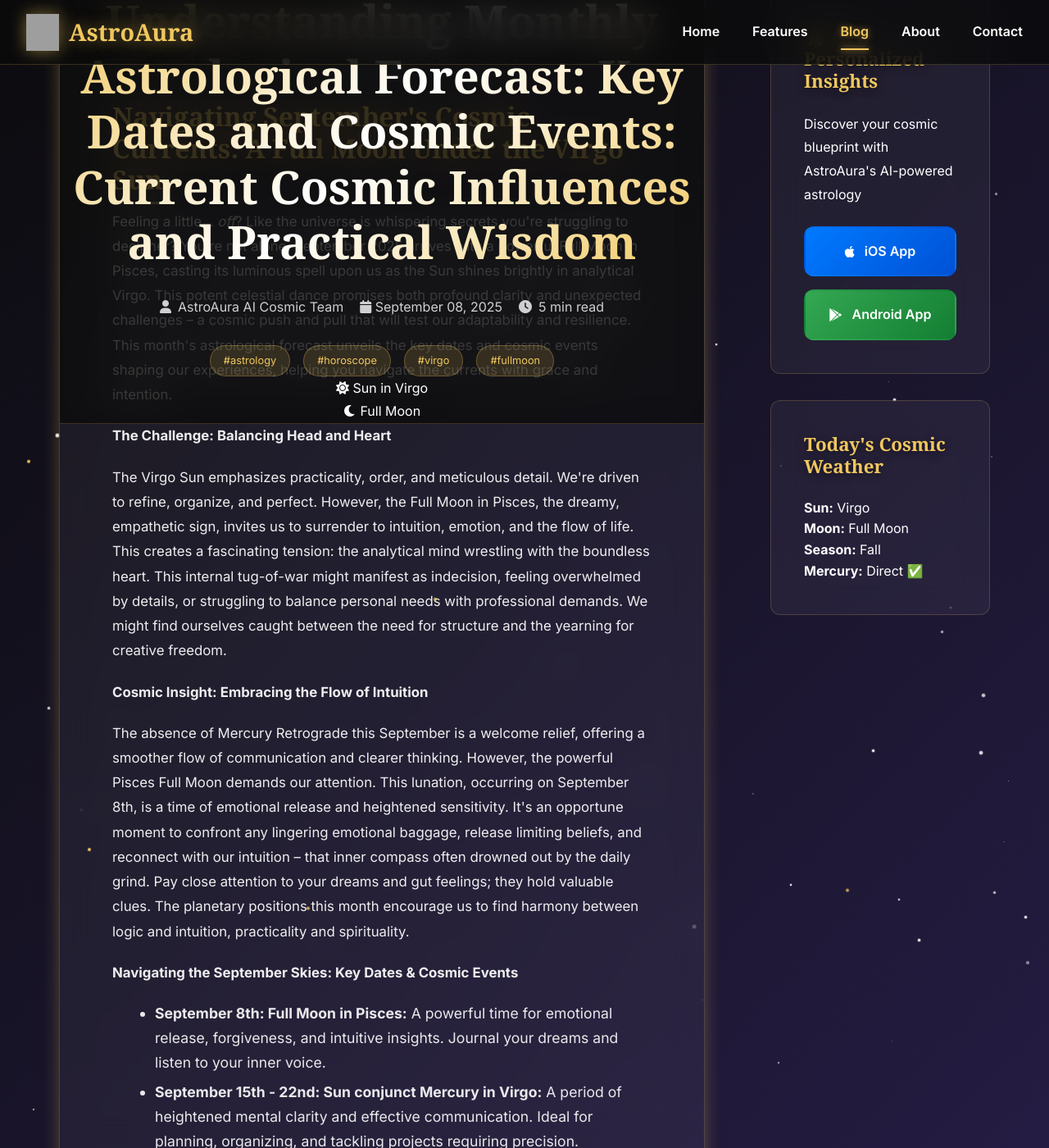
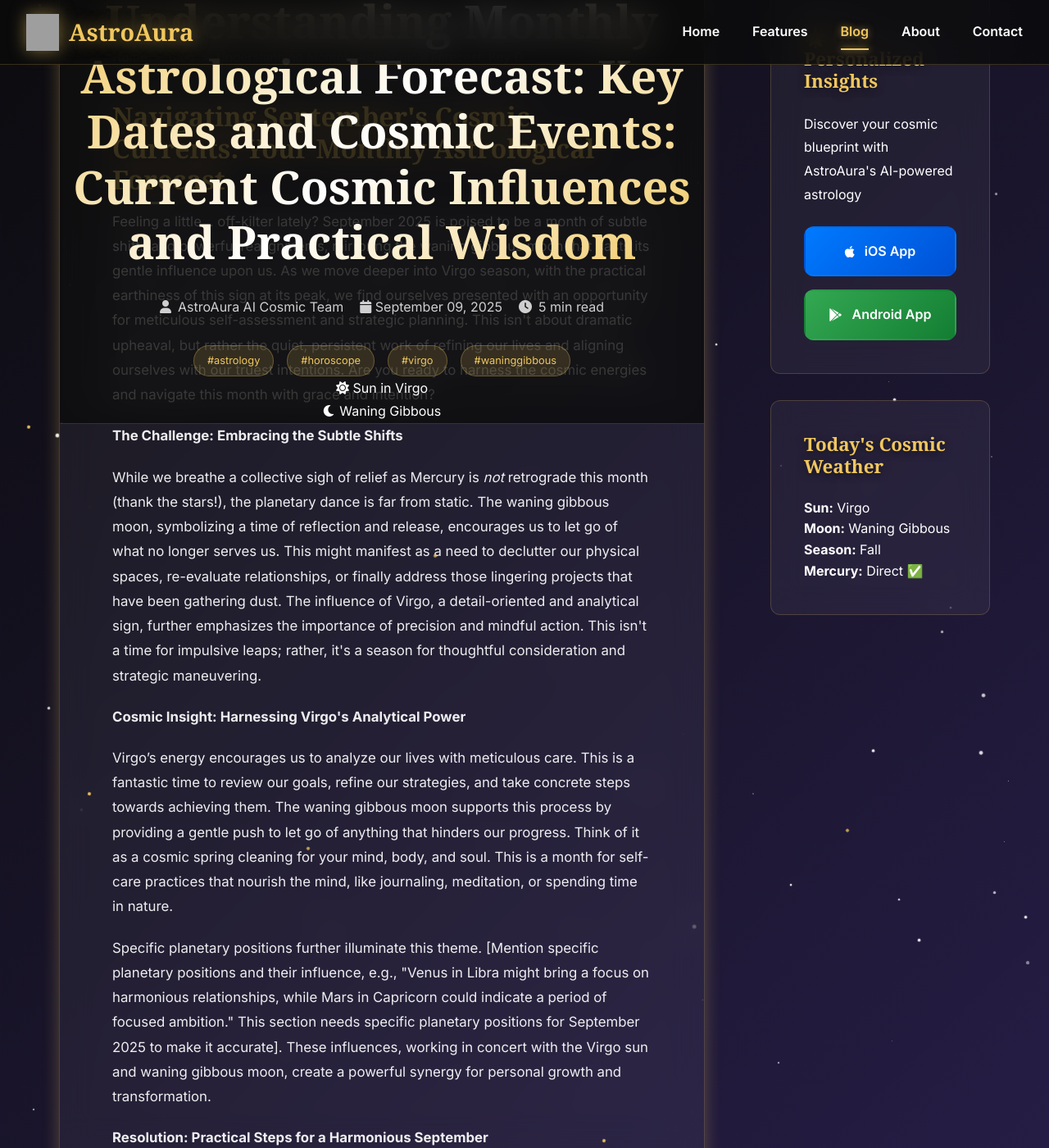
Before and after one commit to royanis/astroaura-website, a Jekyll site: the page blog/posts/understanding-monthly-astrological-forecast-key-da.html, which Jekyll copies as it is, in a window 1280 px wide and 1400 px high, scrolled down 221 px. Shown: the whole window at 82% size. Built offline with Jekyll 4.4.1, drawn with Linux system fonts in a browser that asks for light colours; some web fonts are replaced; comment, search, counter and statistics services are not loaded; some of the changed text lies outside the part shown; grey boxes are pictures that could not be loaded.

Commit message:
🌟 Automated blog post: 2025-09-09 01:47 UTC
Generated authentic astrology content
Updated RSS feeds and sitemap
Published via GitHub Actions

🤖 Automated by AstroAura Blog System

```diff
--- a/blog/posts/understanding-monthly-astrological-forecast-key-da.html
+++ b/blog/posts/understanding-monthly-astrological-forecast-key-da.html
@@ -3,11 +3,11 @@
 <head>
     <meta charset="UTF-8">
     <meta name="viewport" content="width=device-width, initial-scale=1.0">
-    <meta name="description" content="## Navigating September's Cosmic Currents: A Full Moon Under the Virgo Sun  Feeling a little… *off*?  Like the universe is whispering secrets you're str...">
+    <meta name="description" content="## Navigating September's Cosmic Currents: Your Monthly Astrological Forecast  Feeling a little… off-kilter lately?  September 2025 is poised to be a mo...">
     <title>Understanding Monthly Astrological Forecast: Key Dates and Cosmic Events: Current Cosmic Influences and Practical Wisdom | AstroAura Cosmic Insights</title>
 
     <!-- SEO Meta Tags -->
-    <meta name="keywords" content="astrology, horoscope, virgo, full-moon, AI astrology, multilingual horoscope">
+    <meta name="keywords" content="astrology, horoscope, virgo, waning-gibbous, AI astrology, multilingual horoscope">
     <meta name="author" content="AstroAura AI Cosmic Team">
     <meta name="robots" content="index, follow, max-image-preview:large, max-snippet:-1">
     <meta name="revisit-after" content="7 days">
@@ -17,7 +17,7 @@
 
     <!-- Open Graph Tags -->
     <meta property="og:title" content="Understanding Monthly Astrological Forecast: Key Dates and Cosmic Events: Current Cosmic Influences and Practical Wisdom | AstroAura">
-    <meta property="og:description" content="## Navigating September's Cosmic Currents: A Full Moon Under the Virgo Sun  Feeling a little… *off*?  Like the universe is whispering secrets you're str...">
+    <meta property="og:description" content="## Navigating September's Cosmic Currents: Your Monthly Astrological Forecast  Feeling a little… off-kilter lately?  September 2025 is poised to be a mo...">
     <meta property="og:url" content="https://astroaura.me/blog/posts/understanding-monthly-astrological-forecast-key-da.html">
     <meta property="og:type" content="article">
     <meta property="og:site_name" content="AstroAura">
@@ -25,7 +25,7 @@
     <!-- Twitter Card -->
     <meta name="twitter:card" content="summary_large_image">
     <meta name="twitter:title" content="Understanding Monthly Astrological Forecast: Key Dates and Cosmic Events: Current Cosmic Influences and Practical Wisdom">
-    <meta name="twitter:description" content="## Navigating September's Cosmic Currents: A Full Moon Under the Virgo Sun  Feeling a little… *off*?  Like the universe is whispering secrets you're str...">
+    <meta name="twitter:description" content="## Navigating September's Cosmic Currents: Your Monthly Astrological Forecast  Feeling a little… off-kilter lately?  September 2025 is poised to be a mo...">
 
     <!-- Schema.org Markup -->
     <script type="application/ld+json">
@@ -33,7 +33,7 @@
         "@context": "https://schema.org",
         "@type": "BlogPosting",
         "headline": "Understanding Monthly Astrological Forecast: Key Dates and Cosmic Events: Current Cosmic Influences and Practical Wisdom",
-        "description": "## Navigating September's Cosmic Currents: A Full Moon Under the Virgo Sun  Feeling a little… *off*?  Like the universe is whispering secrets you're str...",
+        "description": "## Navigating September's Cosmic Currents: Your Monthly Astrological Forecast  Feeling a little… off-kilter lately?  September 2025 is poised to be a mo...",
         "author": {
             "@type": "Organization",
             "name": "AstroAura AI Cosmic Team"
@@ -46,14 +46,14 @@
                 "url": "https://astroaura.me/assets/icons/app_icon.png"
             }
         },
-        "datePublished": "2025-09-08T01:51:08.298946",
-        "dateModified": "2025-09-08T01:51:08.298946",
+        "datePublished": "2025-09-09T01:47:21.514629",
+        "dateModified": "2025-09-09T01:47:21.514629",
         "url": "https://astroaura.me/blog/posts/understanding-monthly-astrological-forecast-key-da.html",
         "mainEntityOfPage": {
             "@type": "WebPage",
             "@id": "https://astroaura.me/blog/posts/understanding-monthly-astrological-forecast-key-da.html"
         },
-        "keywords": "astrology, horoscope, virgo, full-moon"
+        "keywords": "astrology, horoscope, virgo, waning-gibbous"
     }
     </script>
 
@@ -104,15 +104,15 @@
                     <span class="post-author">
                         <i class="fas fa-user"></i> AstroAura AI Cosmic Team
                     </span>
-                    <time class="post-date" datetime="2025-09-08T01:51:08.298946">
-                        <i class="fas fa-calendar"></i> September 08, 2025
+                    <time class="post-date" datetime="2025-09-09T01:47:21.514629">
+                        <i class="fas fa-calendar"></i> September 09, 2025
                     </time>
                     <span class="post-reading-time">
                         <i class="fas fa-clock"></i> 5 min read
                     </span>
                 </div>
                 <div class="post-tags">
-                    <span class="tag">#astrology</span> <span class="tag">#horoscope</span> <span class="tag">#virgo</span> <span class="tag">#fullmoon</span>
+                    <span class="tag">#astrology</span> <span class="tag">#horoscope</span> <span class="tag">#virgo</span> <span class="tag">#waninggibbous</span>
                 </div>
 
                 <!-- Current Cosmic Data Display -->
@@ -123,7 +123,7 @@
                     </div>
                     <div class="cosmic-item">
                         <i class="fas fa-moon"></i>
-                        <span>Full Moon</span>
+                        <span>Waning Gibbous</span>
                     </div>
 
                 </div>
@@ -132,33 +132,27 @@
             <!-- Post Content -->
             <div class="post-content">
                 <div class="blog-content">
-  <h2>Navigating September's Cosmic Currents: A Full Moon Under the Virgo Sun</h2>
-  <p>Feeling a little… <em>off</em>?  Like the universe is whispering secrets you're struggling to decipher?  You're not alone. September 2025 arrives with a powerful Full Moon in Pisces, casting its luminous spell upon us as the Sun shines brightly in analytical Virgo. This potent celestial dance promises both profound clarity and unexpected challenges – a cosmic push and pull that will test our adaptability and resilience.  This month's astrological forecast unveils the key dates and cosmic events shaping our experiences, helping you navigate the currents with grace and intention.</p>
-  <p><strong>The Challenge: Balancing Head and Heart</strong></p>
-  <p>The Virgo Sun emphasizes practicality, order, and meticulous detail. We're driven to refine, organize, and perfect.  However, the Full Moon in Pisces, the dreamy, empathetic sign, invites us to surrender to intuition, emotion, and the flow of life. This creates a fascinating tension: the analytical mind wrestling with the boundless heart.  This internal tug-of-war might manifest as indecision, feeling overwhelmed by details, or struggling to balance personal needs with professional demands.  We might find ourselves caught between the need for structure and the yearning for creative freedom.</p>
-  <p><strong>Cosmic Insight: Embracing the Flow of Intuition</strong></p>
-  <p>The absence of Mercury Retrograde this September is a welcome relief, offering a smoother flow of communication and clearer thinking.  However, the powerful Pisces Full Moon demands our attention.  This lunation, occurring on September 8th, is a time of emotional release and heightened sensitivity.  It's an opportune moment to confront any lingering emotional baggage, release limiting beliefs, and reconnect with our intuition – that inner compass often drowned out by the daily grind.  Pay close attention to your dreams and gut feelings; they hold valuable clues.  The planetary positions this month encourage us to find harmony between logic and intuition, practicality and spirituality.</p>
-  <p><strong>Navigating the September Skies: Key Dates & Cosmic Events</strong></p>
+  <h2>Navigating September's Cosmic Currents: Your Monthly Astrological Forecast</h2>
+  <p>Feeling a little… off-kilter lately?  September 2025 is poised to be a month of subtle shifts and powerful realignments, mirroring the waning gibbous moon that casts its gentle influence upon us.  As we move deeper into Virgo season, with the practical earthiness of this sign at its peak, we find ourselves presented with an opportunity for meticulous self-assessment and strategic planning. This isn't about dramatic upheaval, but rather the quiet, persistent work of refining our lives and aligning ourselves with our truest intentions.  Are you ready to harness the cosmic energies and navigate this month with grace and intention?</p>
+  <p><strong>The Challenge: Embracing the Subtle Shifts</strong></p>
+  <p>While we breathe a collective sigh of relief as Mercury is <em>not</em> retrograde this month (thank the stars!),  the planetary dance is far from static.  The waning gibbous moon, symbolizing a time of reflection and release, encourages us to let go of what no longer serves us. This might manifest as a need to declutter our physical spaces, re-evaluate relationships, or finally address those lingering projects that have been gathering dust.  The influence of Virgo, a detail-oriented and analytical sign, further emphasizes the importance of precision and mindful action.  This isn't a time for impulsive leaps; rather, it's a season for thoughtful consideration and strategic maneuvering.</p>
+  <p><strong>Cosmic Insight:  Harnessing Virgo's Analytical Power</strong></p>
+  <p>Virgo’s energy encourages us to analyze our lives with meticulous care. This is a fantastic time to review our goals, refine our strategies, and take concrete steps towards achieving them. The waning gibbous moon supports this process by providing a gentle push to let go of anything that hinders our progress.  Think of it as a cosmic spring cleaning for your mind, body, and soul.  This is a month for self-care practices that nourish the mind, like journaling, meditation, or spending time in nature.</p>
+  <p>Specific planetary positions further illuminate this theme. [Mention specific planetary positions and their influence, e.g., "Venus in Libra might bring a focus on harmonious relationships, while Mars in Capricorn could indicate a period of focused ambition."  This section needs specific planetary positions for September 2025 to make it accurate].  These influences, working in concert with the Virgo sun and waning gibbous moon, create a powerful synergy for personal growth and transformation.</p>
+  <p><strong>Resolution:  Practical Steps for a Harmonious September</strong></p>
+  <p>To effectively navigate the cosmic currents of September, consider these practical steps:</p>
   <ul>
-    <li><strong>September 8th: Full Moon in Pisces:</strong>  A powerful time for emotional release, forgiveness, and intuitive insights.  Journal your dreams and listen to your inner voice.</li>
-    <li><strong>September 15th - 22nd:  Sun conjunct Mercury in Virgo:</strong> A period of heightened mental clarity and effective communication. Ideal for planning, organizing, and tackling projects requiring precision.</li>
-    <li><strong>September 22nd: Equinox:</strong> The official start of Autumn in the Northern Hemisphere, marking a time of balance and transition.  Reflect on the past season and set intentions for the coming months.</li>
-    <li><strong>September 29th:  New Moon in Libra:</strong> A time for new beginnings in relationships, partnerships, and matters of the heart.  Focus on balance, harmony, and cooperation.</li>
+    <li><strong>Declutter your environment:</strong>  A clean space promotes a clear mind.  Let go of physical possessions that no longer spark joy or serve a purpose.</li>
+    <li><strong>Review your goals:</strong> Are you on track? What adjustments need to be made?  Virgo's energy supports meticulous planning and execution.</li>
+    <li><strong>Prioritize self-care:</strong>  Engage in activities that nourish your mind, body, and spirit. This might include meditation, yoga, spending time in nature, or pursuing a creative hobby.</li>
+    <li><strong>Practice mindful communication:</strong>  Virgo's energy emphasizes clear and concise communication.  Be mindful of your words and strive for understanding in your interactions with others.</li>
+    <li><strong>Embrace the power of release:</strong> The waning gibbous moon encourages letting go.  Identify what's holding you back and release it with intention.</li>
   </ul>
-  <p><strong>Practical Tips for Navigating September's Energy:</strong></p>
-  <ul>
-    <li><strong>Embrace self-care:</strong> The emotional intensity of the Full Moon can be draining. Prioritize rest, relaxation, and activities that nourish your soul.</li>
-    <li><strong>Practice mindfulness:</strong> Pay attention to your thoughts and feelings without judgment. This will help you navigate the internal conflict between logic and intuition.</li>
-    <li><strong>Set boundaries:</strong>  Learn to say "no" to commitments that drain your energy or compromise your well-being.</li>
-    <li><strong>Connect with nature:</strong> Spend time outdoors to ground yourself and reconnect with the natural rhythms of life.</li>
-    <li><strong>Trust your intuition:</strong>  Your gut feelings are often your wisest guides. Don't dismiss them.</li>
-  </ul>
-  <p><strong>Resolution: Finding Harmony Within</strong></p>
-  <p>September 2025 presents a unique opportunity for growth and self-discovery.  By embracing both the analytical nature of Virgo and the intuitive flow of Pisces, we can find a harmonious balance within ourselves.  This month is about integration – bringing together the different aspects of our being to create a more complete and authentic self.</p>
-  <p><strong>Unlock Your Personalized Cosmic Roadmap with AstroAura</strong></p>
-  <p>Feeling overwhelmed by all this cosmic information?  Don't worry!  Our intuitive AstroAura app provides personalized astrological guidance tailored to your unique birth chart.  Get insights into your specific challenges and opportunities this September, and discover personalized strategies for navigating the month's energy with ease. Download AstroAura today and unlock your cosmic potential!</p>
-  <p><strong>Viral Call to Action:</strong></p>
-  <p>Share this insightful astrological forecast with your friends and loved ones! Let's help each other navigate September's cosmic currents with wisdom and grace.  And don't forget to download the AstroAura app for your personalized astrological journey!  Let's illuminate each other's paths together. #Astrology #SeptemberForecast #FullMoon #VirgoSeason #AstroAura</p>
+  <p><strong>Your Personalized Cosmic Guide: AstroAura</strong></p>
+  <p>Feeling overwhelmed by all this cosmic information?  Don't worry!  Our intuitive AstroAura app provides personalized astrological guidance tailored to your unique birth chart.  AstroAura will help you understand how these planetary influences affect you specifically, offering daily insights and personalized recommendations to navigate the month with confidence and ease.</p>
+  <p><strong>Viral Call to Action: Share the Cosmic Love!</strong></p>
+  <p>September's cosmic currents offer a powerful opportunity for growth and transformation.  Share this post with your friends and family to help them navigate this month's energy with intention.  Download the AstroAura app today and unlock your personalized cosmic roadmap for a harmonious and fulfilling September!  Let's create a community of mindful cosmic navigators! #Astrology #SeptemberForecast #VirgoSeason #AstroAura #CosmicGuidance #WaningGibbous #SelfCare</p>
+  <p><strong>(Note:  Remember to replace the bracketed section with actual planetary positions for September 2025 to ensure accuracy and credibility.)</strong></p>
 
   <section class="astroaura-cta">
     <h3>🌟 Discover Your Personal Cosmic Story</h3>
@@ -211,7 +205,7 @@
                     <strong>Sun:</strong> Virgo
                 </div>
                 <div class="weather-item">
-                    <strong>Moon:</strong> Full Moon
+                    <strong>Moon:</strong> Waning Gibbous
                 </div>
                 <div class="weather-item">
                     <strong>Season:</strong> Fall
```
Also changed, not shown: blog/atom.xml (+1 -1 lines), blog/feed.json (+22 -2 lines), blog/feed.xml (+1 -1 lines), blog/posts_index.json (+26 -3 lines), sitemap.xml (+17 -7 lines).
